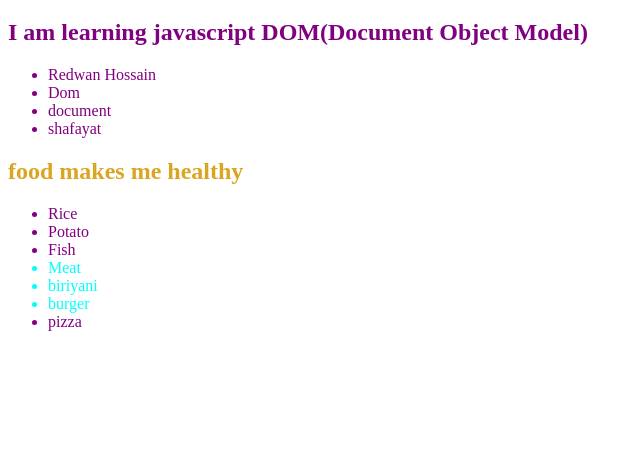
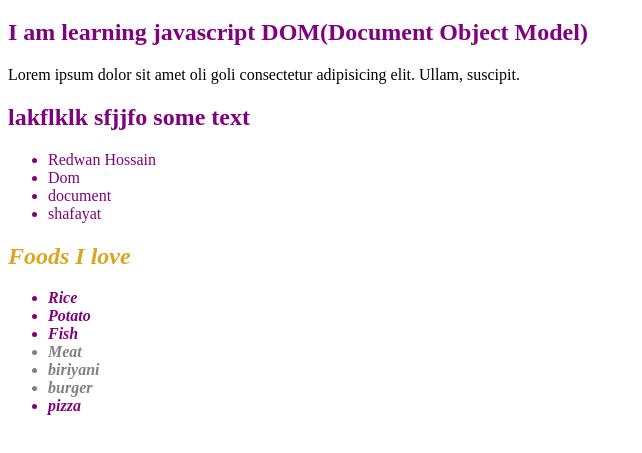
Before and after one commit to Redwanhossain200/PH-JavaScript, a plain HTML site: page DOM/index.html in a window 1280 px wide. Shown: the part 61-514 px from the top of the page, without its empty margins (0-642 px from the left). Drawn offline with Linux system fonts and the light colour scheme.

Commit message:
DOM learning

```diff
--- a/DOM/index.html
+++ b/DOM/index.html
@@ -15,8 +15,11 @@
   </header>
 
   <main>
-    <section>
+    <section id="old-dhaka" class="songs">
       <h1>I am learning javascript DOM(Document Object Model)</h1>
+      <p>Lorem ipsum dolor sit amet <span>oli goli</span> consectetur <span>adipisicing elit</span>. Ullam, suscipit.
+      </p>
+      <h1>lakflklk sfjjfo <span>some text</span> </h1>
       <ul>
         <li>Redwan Hossain</li>
         <li>Dom</li>
@@ -25,7 +28,7 @@
       </ul>
     </section>
 
-    <section>
+    <section class="foods">
       <h1 id="food-title">Foods I love</h1>
       <ul>
         <li>Rice</li>
@@ -66,15 +69,21 @@
 
     // get by ID
     const foodTitleH1 = document.getElementById('food-title');
-    console.log(foodTitleH1.innerText);
-    console.log(foodTitleH1.innerText = 'food makes me healthy');
+    // console.log(foodTitleH1.innerText);
+    // console.log(foodTitleH1.innerText = 'food makes me healthy');
 
     // Get element by class name
     const foriegnFood = document.getElementsByClassName('foriegn');
-    console.log(foriegnFood.innerText);
+    // console.log(foriegnFood.innerText);
 
     for (const element of foriegnFood) {
       console.log(element.innerText);
+    }
+
+    // query selector all
+    const spanElements = document.querySelectorAll('#old-dhaka p span');
+    for (const span of spanElements) {
+      console.log(span.innerText);
     }
 
   </script>
--- a/DOM/style.css
+++ b/DOM/style.css
@@ -7,6 +7,9 @@ li {
   color: goldenrod;
 }
 
+.foods,
 .foriegn {
-  color: aqua;
+  color: grey;
+  font-weight: 700;
+  font-style: italic;
 }
```
